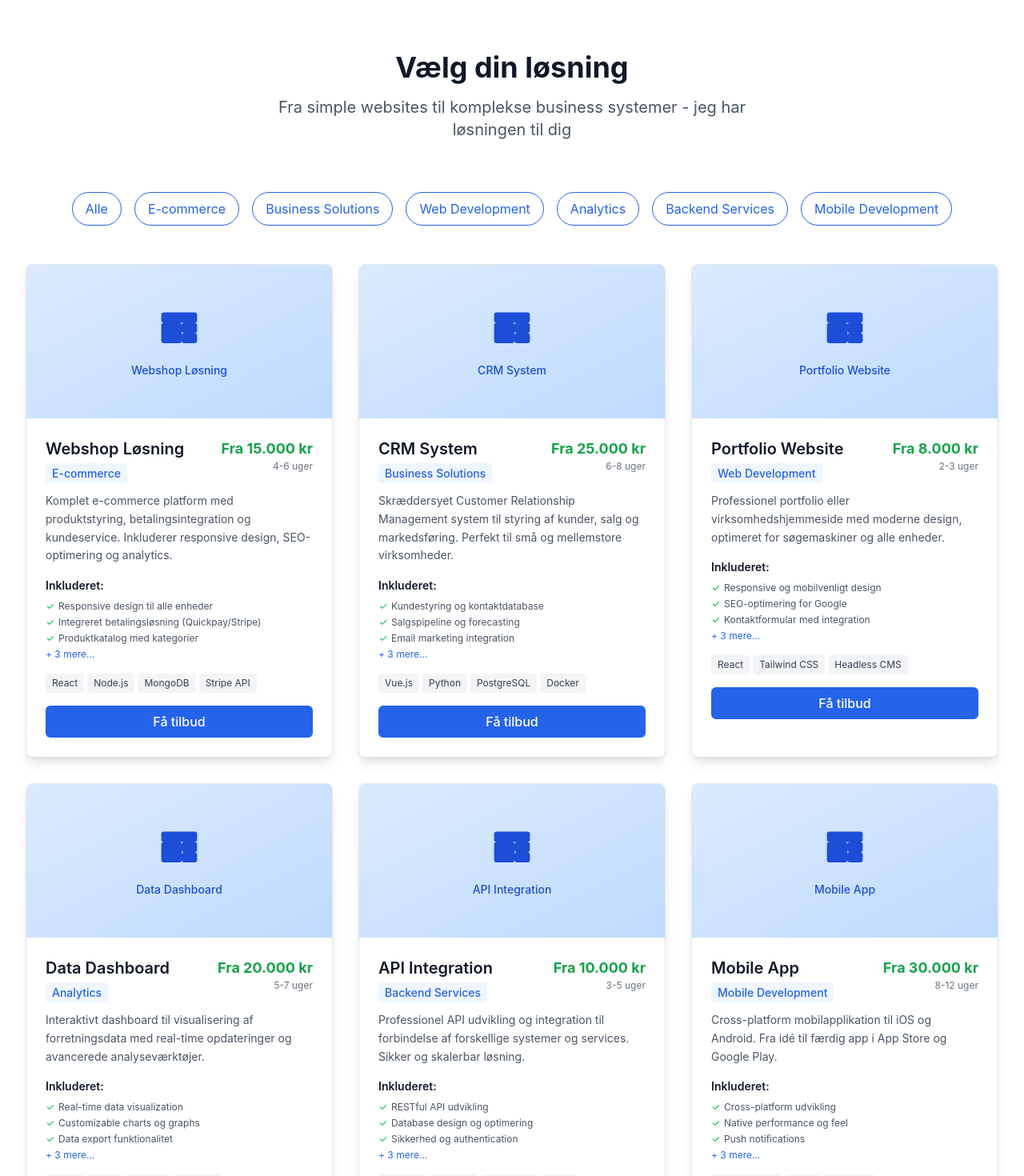
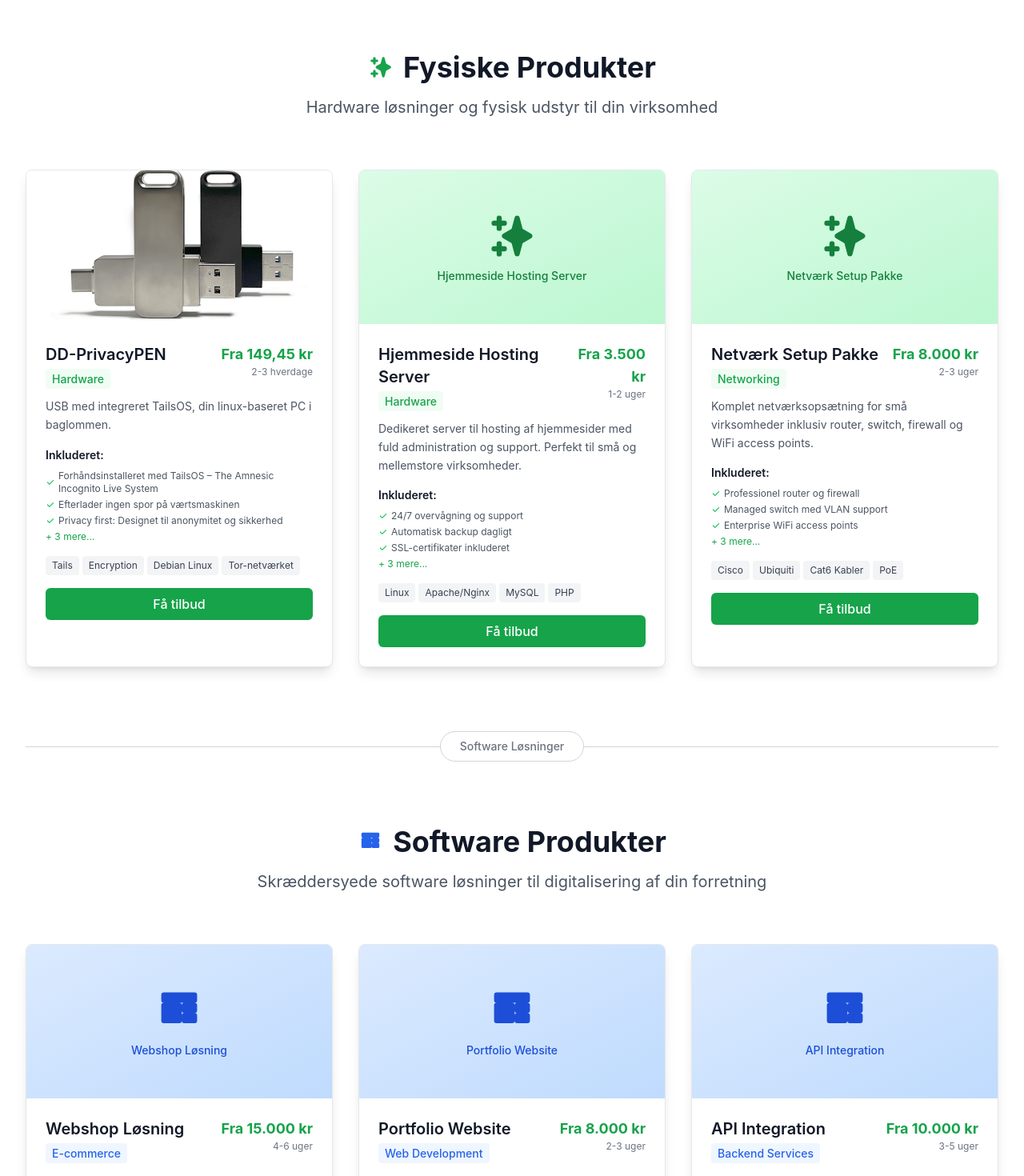
Before and after one commit to ArneDjurhuus/djurhuusdata-website, a React (Vite) app: page /produkter in a window 1280 px wide. Shown: the part 420-1890 px from the top of the page at 80% size. Built offline with nearby package versions, Linux system fonts and the light colour scheme; the HTML template or start-up script is replaced by a standard one.

Commit message:
Refactor code structure for improved readability and maintainability

```diff
--- a/src/pages/Products.jsx
+++ b/src/pages/Products.jsx
@@ -1,11 +1,72 @@
 import { Link } from 'react-router-dom'
 
 const Products = () => {
-  const products = [
+  const physicalProducts = [
+     {
+      id: 1,
+      name: "DD-PrivacyPEN",
+      category: "Hardware",
+      type: "physical",
+      price: "Fra 149,45 kr",
+      description: "USB med integreret TailsOS, din linux-baseret PC i baglommen.",
+      features: [
+        "Forhåndsinstalleret med TailsOS – The Amnesic Incognito Live System",
+        "Efterlader ingen spor på værtsmaskinen",
+        "Privacy first: Designet til anonymitet og sikkerhed",
+        "Kør sikkert internet uden at efterlade spor",
+        "Live-operativsystem – start direkte fra USB",
+        "Beskyt dig mod overvågning og censur"
+      ],
+      technologies: ["Tails", "Encryption", "Debian Linux", "Tor-netværket"],
+      deliveryTime: "2-3 hverdage",
+      image: "server"
+    },
+    {
+      id: 2,
+      name: "Hjemmeside Hosting Server",
+      category: "Hardware",
+      type: "physical",
+      price: "Fra 3.500 kr",
+      description: "Dedikeret server til hosting af hjemmesider med fuld administration og support. Perfekt til små og mellemstore virksomheder.",
+      features: [
+        "24/7 overvågning og support",
+        "Automatisk backup dagligt",
+        "SSL-certifikater inkluderet",
+        "99.9% uptime garanti",
+        "Fuld root adgang",
+        "Månedlig rapportering"
+      ],
+      technologies: ["Linux", "Apache/Nginx", "MySQL", "PHP"],
+      deliveryTime: "1-2 uger",
+      image: "server"
+    },
+    {
+      id: 3,
+      name: "Netværk Setup Pakke",
+      category: "Networking",
+      type: "physical",
+      price: "Fra 8.000 kr",
+      description: "Komplet netværksopsætning for små virksomheder inklusiv router, switch, firewall og WiFi access points.",
+      features: [
+        "Professionel router og firewall",
+        "Managed switch med VLAN support",
+        "Enterprise WiFi access points",
+        "Kabelføring og installation",
+        "Netværk dokumentation",
+        "3 måneders support inkluderet"
+      ],
+      technologies: ["Cisco", "Ubiquiti", "Cat6 Kabler", "PoE"],
+      deliveryTime: "2-3 uger",
+      image: "network"
+    }
+  ]
+
+  const softwareProducts = [
     {
       id: 1,
       name: "Webshop Løsning",
       category: "E-commerce",
+      type: "software",
       price: "Fra 15.000 kr",
       description: "Komplet e-commerce platform med produktstyring, betalingsintegration og kundeservice. Inkluderer responsive design, SEO-optimering og analytics.",
       features: [
@@ -20,28 +81,29 @@ const Products = () => {
       deliveryTime: "4-6 uger",
       image: "webshop"
     },
-    {
-      id: 2,
-      name: "CRM System",
-      category: "Business Solutions",
-      price: "Fra 25.000 kr",
-      description: "Skræddersyet Customer Relationship Management system til styring af kunder, salg og markedsføring. Perfekt til små og mellemstore virksomheder.",
-      features: [
-        "Kundestyring og kontaktdatabase",
-        "Salgspipeline og forecasting",
-        "Email marketing integration",
-        "Rapporter og analytics",
-        "Opgavestyring og kalender",
-        "Multi-user support med roller"
-      ],
-      technologies: ["Vue.js", "Python", "PostgreSQL", "Docker"],
-      deliveryTime: "6-8 uger",
-      image: "crm"
-    },
+//    {
+//      id: 2,
+//      name: "CRM System",
+//      category: "Business Solutions",
+//      price: "Fra 25.000 kr",
+//      description: "Skræddersyet Customer Relationship Management system til styring af kunder, salg og markedsføring. Perfekt til små og mellemstore virksomheder.",
+//      features: [
+//        "Kundestyring og kontaktdatabase",
+//        "Salgspipeline og forecasting",
+//        "Email marketing integration",
+//        "Rapporter og analytics",
+//        "Opgavestyring og kalender",
+//        "Multi-user support med roller"
+//      ],
+//      technologies: ["Vue.js", "Python", "PostgreSQL", "Docker"],
+//      deliveryTime: "6-8 uger",
+//      image: "crm"
+//    },
     {
       id: 3,
       name: "Portfolio Website",
       category: "Web Development",
+      type: "software",
       price: "Fra 8.000 kr",
       description: "Professionel portfolio eller virksomhedshjemmeside med moderne design, optimeret for søgemaskiner og alle enheder.",
       features: [
@@ -57,27 +119,10 @@ const Products = () => {
       image: "portfolio"
     },
     {
-      id: 4,
-      name: "Data Dashboard",
-      category: "Analytics",
-      price: "Fra 20.000 kr",
-      description: "Interaktivt dashboard til visualisering af forretningsdata med real-time opdateringer og avancerede analyseværktøjer.",
-      features: [
-        "Real-time data visualization",
-        "Customizable charts og graphs",
-        "Data export funktionalitet",
-        "Brugerrettigheder og adgangskontrol",
-        "Mobile-responsive interface",
-        "Integration med eksisterende systemer"
-      ],
-      technologies: ["React", "D3.js", "Python", "FastAPI"],
-      deliveryTime: "5-7 uger",
-      image: "dashboard"
-    },
-    {
       id: 5,
       name: "API Integration",
       category: "Backend Services",
+      type: "software",
       price: "Fra 10.000 kr",
       description: "Professionel API udvikling og integration til forbindelse af forskellige systemer og services. Sikker og skalerbar løsning.",
       features: [
@@ -91,84 +136,41 @@ const Products = () => {
       technologies: ["Node.js", "Express", "MongoDB", "JWT"],
       deliveryTime: "3-5 uger",
       image: "api"
-    },
-    {
-      id: 6,
-      name: "Mobile App",
-      category: "Mobile Development",
-      price: "Fra 30.000 kr",
-      description: "Cross-platform mobilapplikation til iOS og Android. Fra idé til færdig app i App Store og Google Play.",
-      features: [
-        "Cross-platform udvikling",
-        "Native performance og feel",
-        "Push notifications",
-        "Offline funktionalitet",
-        "App Store deployment",
-        "Brugeranalytics og crash reporting"
-      ],
-      technologies: ["React Native", "Expo", "Firebase"],
-      deliveryTime: "8-12 uger",
-      image: "mobile"
     }
   ]
 
-  const categories = ["Alle", "E-commerce", "Business Solutions", "Web Development", "Analytics", "Backend Services", "Mobile Development"]
-
-  return (
-    <div className="min-h-screen bg-white">
-      {/* Hero Section */}
-      <section className="bg-gradient-to-br from-blue-900 via-blue-800 to-blue-700 text-white py-20">
-        <div className="max-w-7xl mx-auto px-4 sm:px-6 lg:px-8">
-          <div className="text-center">
-            <h1 className="text-4xl md:text-6xl font-bold mb-6">
-              Mine <span className="text-blue-300">Produkter</span>
-            </h1>
-            <p className="text-xl md:text-2xl mb-8 text-blue-100 max-w-3xl mx-auto">
-              Professionelle IT-løsninger skræddersyet til dit behov og budget
-            </p>
-          </div>
-        </div>
-      </section>
-
-      {/* Products Section */}
-      <section className="py-20">
-        <div className="max-w-7xl mx-auto px-4 sm:px-6 lg:px-8">
-          <div className="text-center mb-16">
-            <h2 className="text-3xl md:text-4xl font-bold text-gray-900 mb-4">
-              Vælg din løsning
-            </h2>
-            <p className="text-xl text-gray-600 max-w-2xl mx-auto">
-              Fra simple websites til komplekse business systemer - jeg har løsningen til dig
-            </p>
-          </div>
-
-          {/* Category Filter */}
-          <div className="flex flex-wrap justify-center gap-4 mb-12">
-            {categories.map((category) => (
-              <button
-                key={category}
-                className="px-4 py-2 rounded-full border border-blue-600 text-blue-600 hover:bg-blue-600 hover:text-white transition-colors duration-200 focus:outline-none focus:ring-2 focus:ring-blue-500"
-              >
-                {category}
-              </button>
-            ))}
-          </div>
-
-          {/* Products Grid */}
-          <div className="grid grid-cols-1 md:grid-cols-2 lg:grid-cols-3 gap-8">
-            {products.map((product) => (
+  // Helper function to render product cards
+  const renderProductCard = (product) => (
     <article
       key={product.id}
       className="bg-white rounded-lg shadow-lg overflow-hidden hover:shadow-xl transition-shadow duration-300 border border-gray-200"
     >
       {/* Product Image Placeholder */}
-                <div className="bg-gradient-to-br from-blue-100 to-blue-200 h-48 flex items-center justify-center">
-                  <div className="text-center text-blue-700">
+      <div className={`h-48 flex items-center justify-center ${
+        product.type === 'physical'
+          ? 'bg-gradient-to-br from-green-100 to-green-200'
+          : 'bg-gradient-to-br from-blue-100 to-blue-200'
+      }`}>
+        {product.name === "DD-PrivacyPEN" ? (
+          <img
+            src="/tailsOS-usb.jpg"
+            alt="DD-PrivacyPEN USB med TailsOS"
+            className="w-full h-full object-cover"
+          />
+        ) : (
+          <div className={`text-center ${
+            product.type === 'physical' ? 'text-green-700' : 'text-blue-700'
+          }`}>
             <svg className="w-16 h-16 mx-auto mb-2" fill="currentColor" viewBox="0 0 20 20">
+              {product.type === 'physical' ? (
+                <path fillRule="evenodd" d="M5 2a1 1 0 011 1v1h1a1 1 0 010 2H6v1a1 1 0 01-2 0V6H3a1 1 0 010-2h1V3a1 1 0 011-1zm0 10a1 1 0 011 1v1h1a1 1 0 110 2H6v1a1 1 0 11-2 0v-1H3a1 1 0 110-2h1v-1a1 1 0 011-1zM12 2a1 1 0 01.967.744L14.146 7.2 17.5 9.134a1 1 0 010 1.732L14.146 12.8l-1.179 4.456a1 1 0 01-1.934 0L9.854 12.8 6.5 10.866a1 1 0 010-1.732L9.854 7.2l1.179-4.456A1 1 0 0112 2z" clipRule="evenodd" />
+              ) : (
                 <path fillRule="evenodd" d="M3 4a1 1 0 011-1h12a1 1 0 011 1v2a1 1 0 01-1 1H4a1 1 0 01-1-1V4zm0 4a1 1 0 011-1h6a1 1 0 011 1v6a1 1 0 01-1 1H4a1 1 0 01-1-1V8zm8 0a1 1 0 011-1h4a1 1 0 011 1v2a1 1 0 01-1 1h-4a1 1 0 01-1-1V8zm0 4a1 1 0 011-1h4a1 1 0 011 1v2a1 1 0 01-1 1h-4a1 1 0 01-1-1v-2z" clipRule="evenodd" />
+              )}
             </svg>
             <p className="text-sm font-medium">{product.name}</p>
           </div>
+        )}
       </div>
 
       <div className="p-6">
@@ -178,7 +180,11 @@ const Products = () => {
             <h3 className="text-xl font-semibold text-gray-900 mb-1">
               {product.name}
             </h3>
-                      <span className="text-sm text-blue-600 font-medium bg-blue-50 px-2 py-1 rounded">
+            <span className={`text-sm font-medium px-2 py-1 rounded ${
+              product.type === 'physical'
+                ? 'text-green-600 bg-green-50'
+                : 'text-blue-600 bg-blue-50'
+            }`}>
               {product.category}
             </span>
           </div>
@@ -206,7 +212,11 @@ const Products = () => {
               </li>
             ))}
             {product.features.length > 3 && (
-                        <li className="text-blue-600 text-xs">+ {product.features.length - 3} mere...</li>
+              <li className={`text-xs ${
+                product.type === 'physical' ? 'text-green-600' : 'text-blue-600'
+              }`}>
+                + {product.features.length - 3} mere...
+              </li>
             )}
           </ul>
         </div>
@@ -227,14 +237,93 @@ const Products = () => {
 
         {/* CTA Button */}
         <button
-                    className="w-full bg-blue-600 hover:bg-blue-700 text-white font-medium py-2 px-4 rounded-md transition-colors duration-200 focus:outline-none focus:ring-2 focus:ring-blue-500"
+          className={`w-full font-medium py-2 px-4 rounded-md transition-colors duration-200 focus:outline-none focus:ring-2 ${
+            product.type === 'physical'
+              ? 'bg-green-600 hover:bg-green-700 text-white focus:ring-green-500'
+              : 'bg-blue-600 hover:bg-blue-700 text-white focus:ring-blue-500'
+          }`}
           aria-label={`Få tilbud på ${product.name}`}
         >
           Få tilbud
         </button>
       </div>
     </article>
-            ))}
+  )
+
+  return (
+    <div className="min-h-screen bg-white">
+      {/* Hero Section */}
+      <section className="bg-gradient-to-br from-blue-900 via-blue-800 to-blue-700 text-white py-20">
+        <div className="max-w-7xl mx-auto px-4 sm:px-6 lg:px-8">
+          <div className="text-center">
+            <h1 className="text-4xl md:text-6xl font-bold mb-6">
+              Mine <span className="text-blue-300">Produkter</span>
+            </h1>
+            <p className="text-xl md:text-2xl mb-8 text-blue-100 max-w-3xl mx-auto">
+              Professionelle IT-løsninger skræddersyet til dit behov og budget
+            </p>
+          </div>
+        </div>
+      </section>
+
+      {/* Products Section */}
+      <section className="py-20">
+        <div className="max-w-7xl mx-auto px-4 sm:px-6 lg:px-8">
+
+          {/* Physical Products Section */}
+          <div className="mb-20">
+            <div className="text-center mb-16">
+              <div className="flex items-center justify-center mb-4">
+                <svg className="w-8 h-8 text-green-600 mr-3" fill="currentColor" viewBox="0 0 20 20">
+                  <path fillRule="evenodd" d="M5 2a1 1 0 011 1v1h1a1 1 0 010 2H6v1a1 1 0 01-2 0V6H3a1 1 0 010-2h1V3a1 1 0 011-1zm0 10a1 1 0 011 1v1h1a1 1 0 110 2H6v1a1 1 0 11-2 0v-1H3a1 1 0 110-2h1v-1a1 1 0 011-1zM12 2a1 1 0 01.967.744L14.146 7.2 17.5 9.134a1 1 0 010 1.732L14.146 12.8l-1.179 4.456a1 1 0 01-1.934 0L9.854 12.8 6.5 10.866a1 1 0 010-1.732L9.854 7.2l1.179-4.456A1 1 0 0112 2z" clipRule="evenodd" />
+                </svg>
+                <h2 className="text-3xl md:text-4xl font-bold text-gray-900">
+                  Fysiske Produkter
+                </h2>
+              </div>
+              <p className="text-xl text-gray-600 max-w-2xl mx-auto">
+                Hardware løsninger og fysisk udstyr til din virksomhed
+              </p>
+            </div>
+
+            {/* Physical Products Grid */}
+            <div className="grid grid-cols-1 md:grid-cols-2 lg:grid-cols-3 gap-8">
+              {physicalProducts.map((product) => renderProductCard(product))}
+            </div>
+          </div>
+
+          {/* Separation Line */}
+          <div className="relative mb-20">
+            <div className="absolute inset-0 flex items-center">
+              <div className="w-full border-t border-gray-300"></div>
+            </div>
+            <div className="relative flex justify-center">
+              <span className="bg-white px-6 py-2 text-gray-500 text-sm font-medium rounded-full border border-gray-300">
+                Software Løsninger
+              </span>
+            </div>
+          </div>
+
+          {/* Software Products Section */}
+          <div className="mb-16">
+            <div className="text-center mb-16">
+              <div className="flex items-center justify-center mb-4">
+                <svg className="w-8 h-8 text-blue-600 mr-3" fill="currentColor" viewBox="0 0 20 20">
+                  <path fillRule="evenodd" d="M3 4a1 1 0 011-1h12a1 1 0 011 1v2a1 1 0 01-1 1H4a1 1 0 01-1-1V4zm0 4a1 1 0 011-1h6a1 1 0 011 1v6a1 1 0 01-1 1H4a1 1 0 01-1-1V8zm8 0a1 1 0 011-1h4a1 1 0 011 1v2a1 1 0 01-1 1h-4a1 1 0 01-1-1V8zm0 4a1 1 0 011-1h4a1 1 0 011 1v2a1 1 0 01-1 1h-4a1 1 0 01-1-1v-2z" clipRule="evenodd" />
+                </svg>
+                <h2 className="text-3xl md:text-4xl font-bold text-gray-900">
+                  Software Produkter
+                </h2>
+              </div>
+              <p className="text-xl text-gray-600 max-w-2xl mx-auto">
+                Skræddersyede software løsninger til digitalisering af din forretning
+              </p>
+            </div>
+
+            {/* Software Products Grid */}
+            <div className="grid grid-cols-1 md:grid-cols-2 lg:grid-cols-3 gap-8">
+              {softwareProducts.map((product) => renderProductCard(product))}
+            </div>
           </div>
 
           {/* Contact Section */}
```
Also changed, not shown: src/components/AboutMe.jsx (+3 -7 lines), public/tailsOS-usb.jpg (added). Lines whose indentation alone changed are shown as unchanged.
